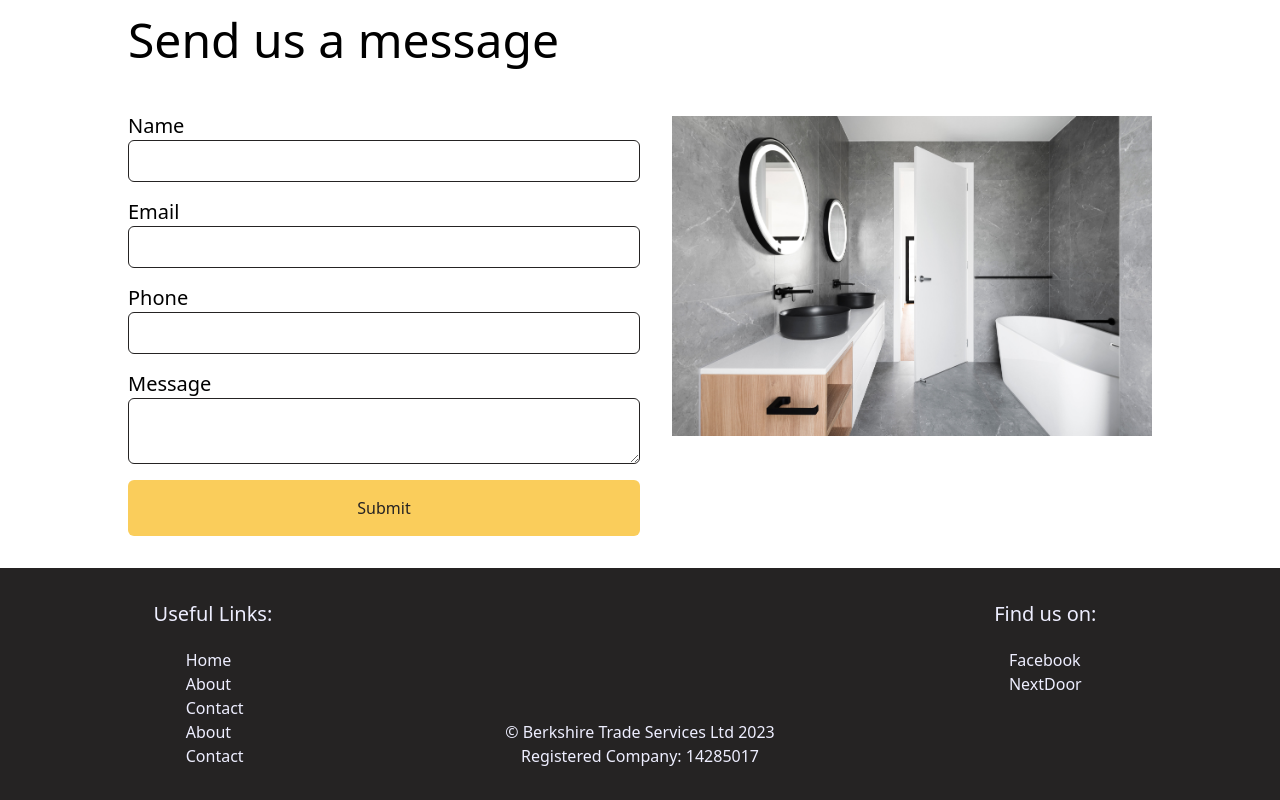
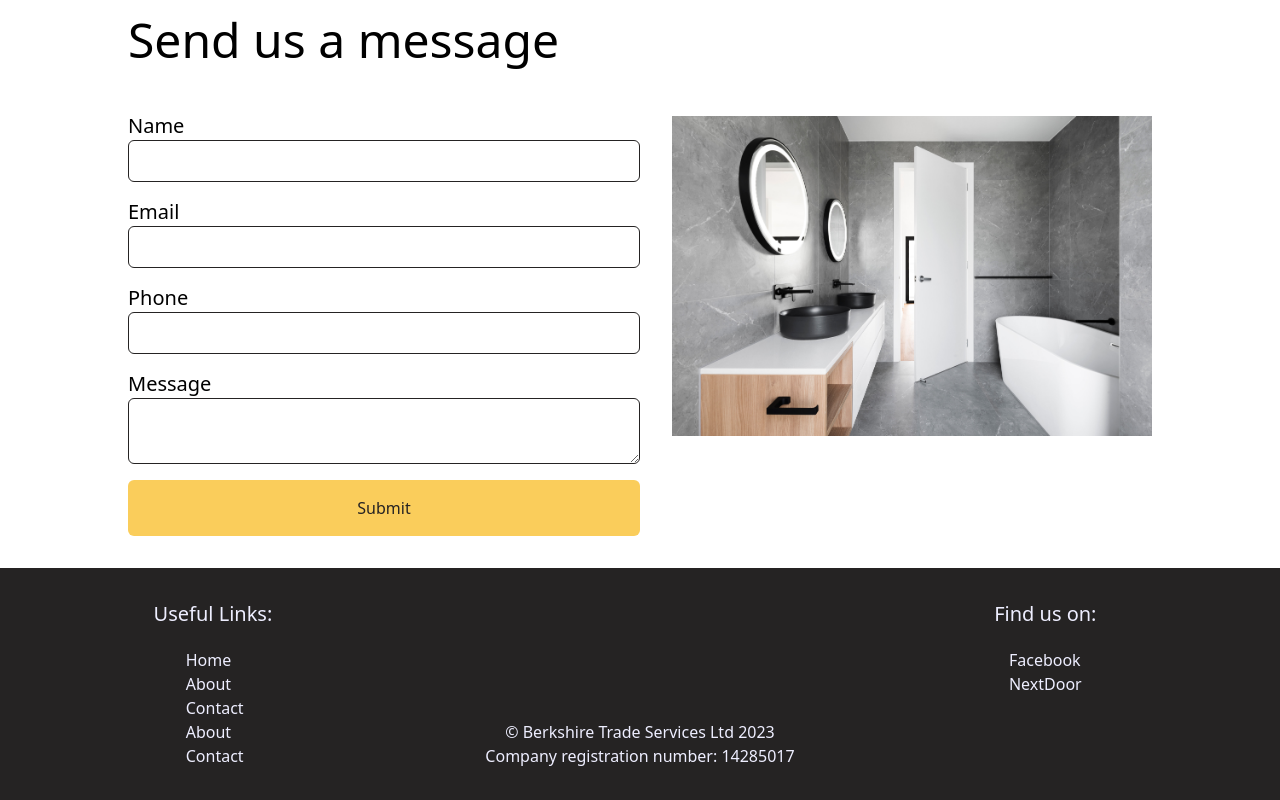
Before and after one commit to Goddak/berkshiretrade.services, a React (Create React App) app: page /#/ in a window 1280 px wide. Shown: the part 1472-2272 px from the top of the page. Built offline with nearby package versions, Linux system fonts and the light colour scheme.

Commit message:
Update footer wording

```diff
--- a/src/Components/Footer/Footer.tsx
+++ b/src/Components/Footer/Footer.tsx
@@ -46,7 +46,7 @@ const Footer: React.FC<IFooter> = ({ relatedLinks, className }) => {
 		</div>
 		<div className="flex flex-col justify-center items-center order-2 lg:w-1/3 lg:justify-end lg:order-none">
 			<p>© Berkshire Trade Services Ltd {getCurrentYear()}</p>
-			<p>Registered Company: 14285017</p>
+			<p>Company registration number: 14285017</p>
 		</div>
 		<div className="flex items-center mb-8 md:w-1/2 lg:flex-col lg:w-1/3 md:absolute md:right-0 lg:relative lg:items-center">
 			<h3 className="w-2/5 text-xl font-light mb-5 lg:w-auto">Find us on:</h3>
```
